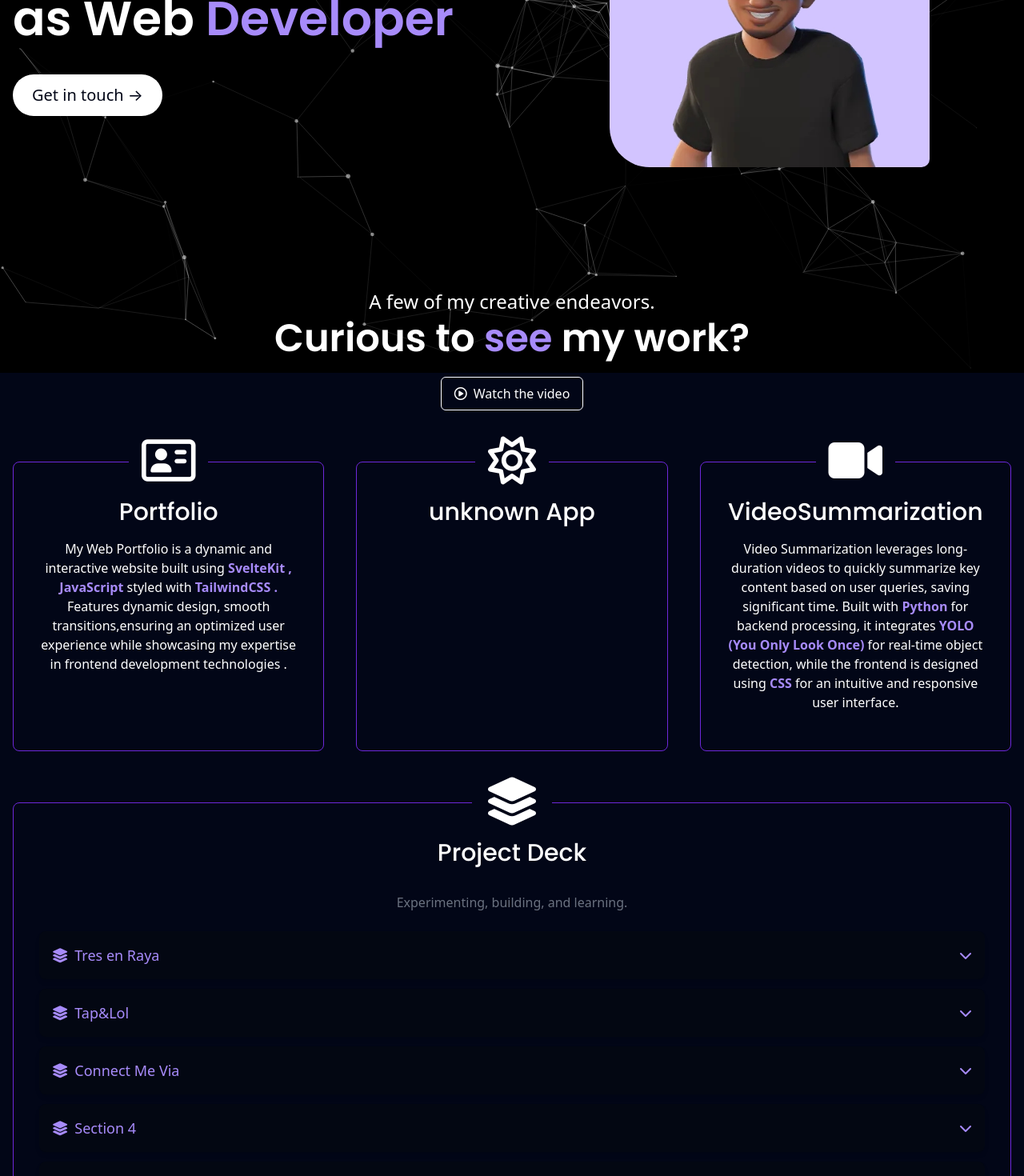
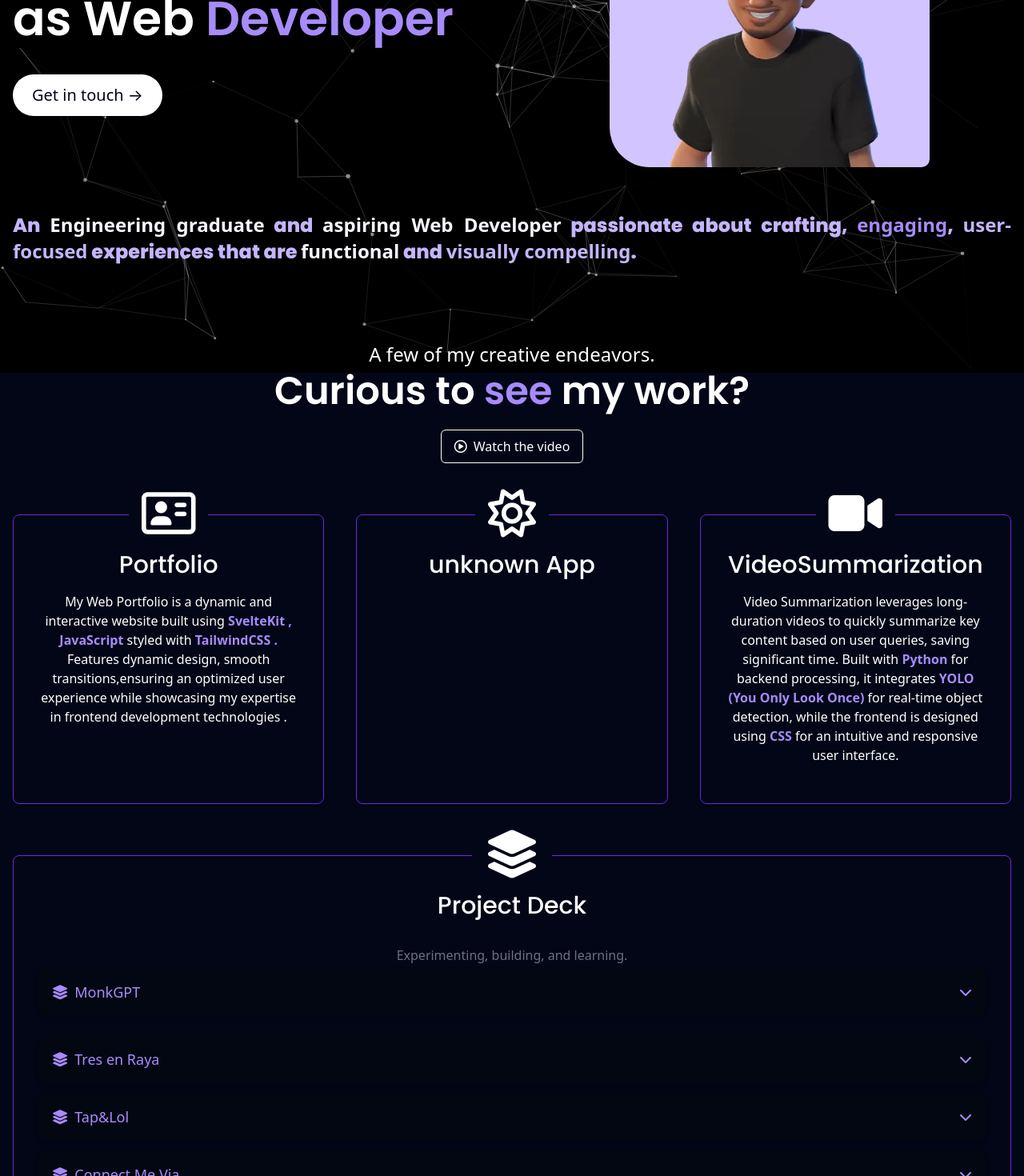
Before and after one commit to young-monk-samarth/PortFolio, a SvelteKit app: page / in a window 1280 px wide. Shown: the part 334-1804 px from the top of the page at 80% size. Built offline with nearby package versions, Linux system fonts and the light colour scheme.

Commit message:
Update Main.svelte

```diff
--- a/src/components/Main.svelte
+++ b/src/components/Main.svelte
@@ -140,6 +140,17 @@
 </style>
 </section>
 
+<h2 class="font-poppins font-extrabold text-base sm:text-lg md:text-xl lg:text-2xl leading-relaxed text-violet-300 w-full text-justify">
+  An <span class="font-extrabold inline" style="color: #faf5ff;">Engineering graduate</span> and
+  <span class="font-extrabold inline" style="color: #faf5ff;">aspiring Web Developer</span> passionate about crafting,
+  <span class="text-violet-400 font-extrabold inline">engaging</span>,
+  <span class="text-violet-300 font-extrabold inline">user-focused</span> experiences that are
+  <span class="font-extrabold inline" style="color: #faf5ff;">functional</span> and
+  <span class="text-violet-300 font-extrabold inline">visually compelling</span>.
+</h2>
+
+
+
 
         <!-- scroll info about creative -->
 
@@ -217,6 +228,28 @@
                     <p class="text-gray-500 mb-1 text-center">
                         Experimenting, building, and learning.
                     </p>
+
+                 <details class="group">
+  <summary class="cursor-pointer text-violet-400 bg-gray-950 p-4 rounded-lg hover:bg-black transition-all duration-300 ease-in-out flex justify-between items-center shadow-md hover:shadow-lg">
+    <span class="flex items-center text-lg">
+      <i class="fa-solid fa-layer-group mr-2"></i> MonkGPT
+    </span>
+    <span class="text-violet-400 transform transition-transform duration-300 group-open:rotate-180">
+      <i class="fa-solid fa-chevron-down"></i>
+    </span>
+  </summary>
+
+  <div class="accordion-content bg-black group-open:bg-gray-900 p-4 rounded-b-lg border-t border-gray-900 text-gray-200 opacity-0 group-open:opacity-100 transition-all duration-300 ease-in-out">
+    <div class="flex items-start">
+      <p class="text-gray-200 text-[0.8125rem] text-left">
+        MonkGPT is a lightweight AI assistant built using the <strong class="text-violet-400">Gemini API</strong> and <strong class="text-violet-400">JavaScript</strong>. It offers a sleek interface powered by <strong class="text-violet-400">CSS</strong>, combining minimal design with responsive interactivity. Developed in minutes, it's a fast prototype that shows how simple tools can create powerful results.
+      </p>
+      <a href="https://monkgpt.netlify.app/" target="_blank" class="text-violet-400 hover:text-violet-300 transition-colors duration-200 flex items-center ml-auto text-[0.8125rem]">
+        Live <i class="fa-solid fa-globe ml-2"></i>
+      </a>
+    </div>
+  </div>
+</details>
                     <div class="accordion w-full space-y-3 mt-6">
                         <details class="group">
                             <summary class="cursor-pointer text-violet-400 bg-gray-950 p-4 rounded-lg hover:bg-black transition-all duration-300 ease-in-out flex justify-between items-center shadow-md hover:shadow-lg">
```
